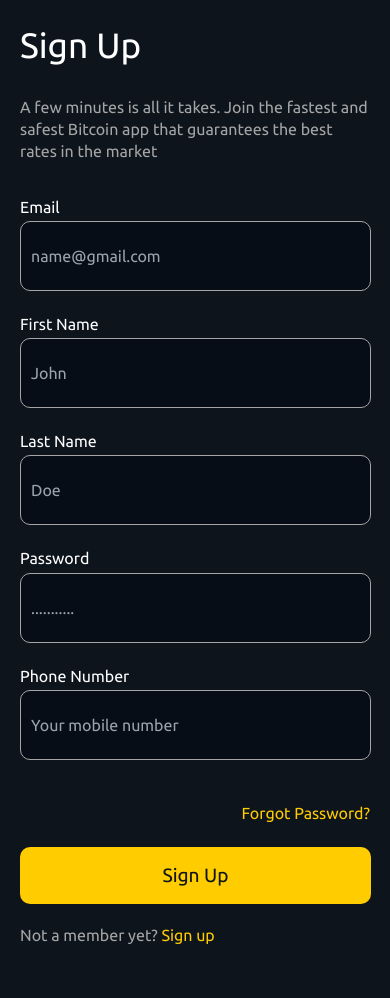
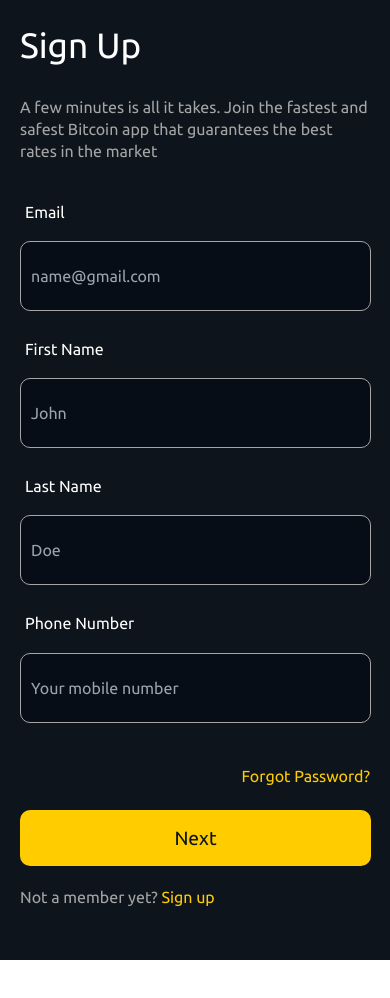
Before and after one commit to Mcdemzy/crypto-app, a React (Vite) app: page / in a window 390 px wide. After the commit the page ends 960 px from the top, so only its background shows below. Built offline with nearby package versions, Linux system fonts and the light colour scheme.

Commit message:
Re-editing Signup

```diff
--- a/src/component/signup/Signup.tsx
+++ b/src/component/signup/Signup.tsx
@@ -24,10 +24,7 @@ const Signup = () => {
             <label htmlFor="">Last Name</label>
             <input type="text" placeholder="Doe" required />
           </div>
-          <div>
-            <label htmlFor="">Password</label>
-            <input type="password" placeholder="..........." required />
-          </div>
+
           <div>
             <label htmlFor="">Phone Number</label>
             <input type="number" placeholder="Your mobile number" required />
@@ -35,8 +32,7 @@ const Signup = () => {
           <a href="" className="signin__container-forgot">
             Forgot Password?
           </a>
-
-          <button>Sign Up</button>
+          <button>Next</button>
           <p>
             Not a member yet? <a href="">Sign up</a>
           </p>
--- a/src/index.css
+++ b/src/index.css
@@ -282,6 +282,12 @@ body {
     line-height: 22px;
   }
 
+  .signup__container label {
+    display: block;
+    margin-bottom: 10px;
+    padding: 5px;
+  }
+
   .navbar__container {
     position: fixed;
     background: var(--nav-bg);
```
